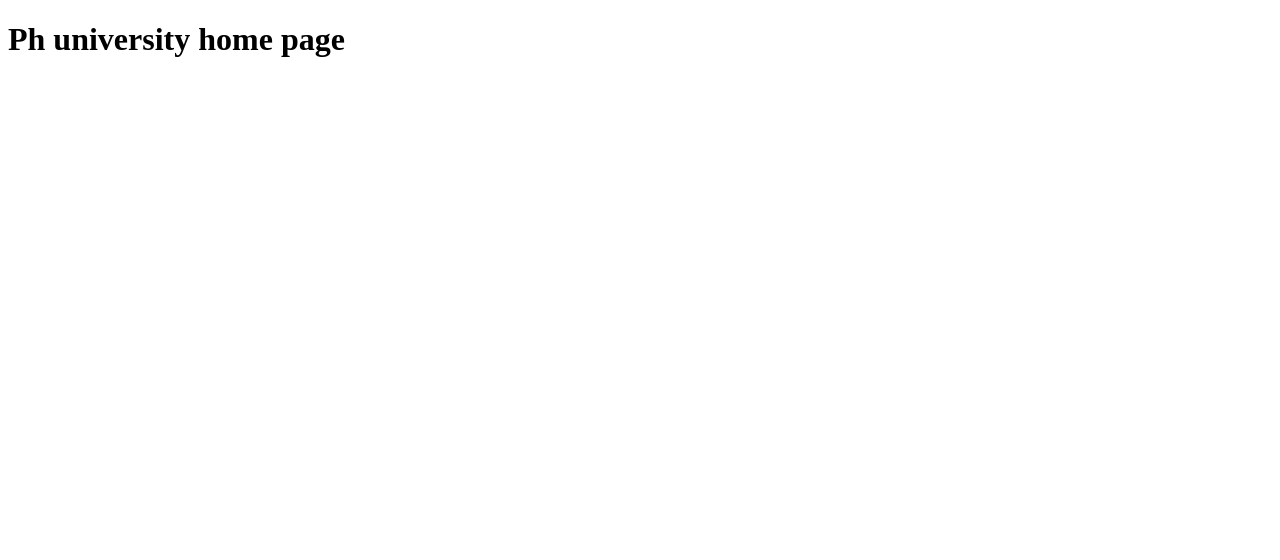
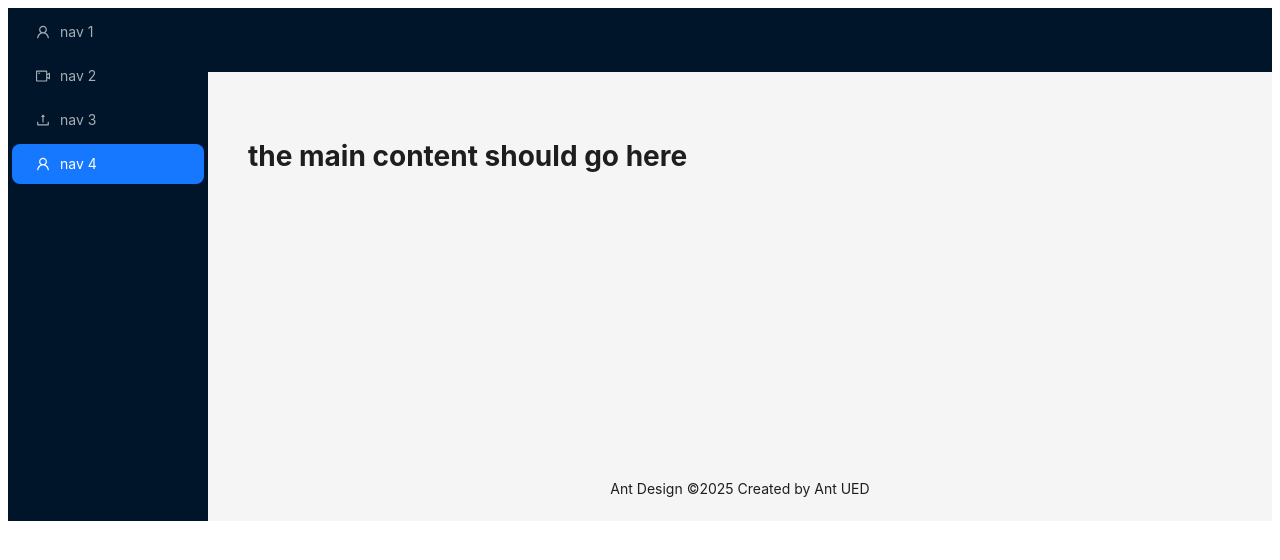
Before and after one commit to MdSaifulIslamRafsan/ph-university-frontend, a React (Vite) app: page / in a window 1280 px wide. Shown: the top 560 px of the page. Built offline with nearby package versions, Linux system fonts and the light colour scheme.

Commit message:
added Layout component with ant design

```diff
--- a/src/App.tsx
+++ b/src/App.tsx
@@ -1,10 +1,11 @@
 
+import MainLayout from './components/layout/MainLayout';
 
 function App() {
 
   return (
     <>
-     <h1>Ph university home page</h1>
+    <MainLayout></MainLayout>
     </>
   )
 }
--- /dev/null
+++ b/src/components/layout/MainLayout.tsx
@@ -0,0 +1,48 @@
+import { Layout, Menu } from "antd";
+const { Header, Content, Footer, Sider } = Layout;
+import { UploadOutlined, UserOutlined, VideoCameraOutlined } from '@ant-design/icons';
+import { createElement } from "react";
+const items = [UserOutlined, VideoCameraOutlined, UploadOutlined, UserOutlined].map(
+    (icon, index) => ({
+      key: String(index + 1),
+      icon: createElement(icon),
+      label: `nav ${index + 1}`,
+    }),
+  );
+const MainLayout = () => {
+    return (
+        <Layout>
+        <Sider
+          breakpoint="lg"
+          collapsedWidth="0"
+          onBreakpoint={(broken) => {
+            console.log(broken);
+          }}
+          onCollapse={(collapsed, type) => {
+            console.log(collapsed, type);
+          }}
+        >
+          <div className="demo-logo-vertical" />
+          <Menu theme="dark" mode="inline" defaultSelectedKeys={['4']} items={items} />
+        </Sider>
+        <Layout>
+          <Header style={{ padding: 0}} />
+          <Content style={{ margin: '24px 16px 0' }}>
+            <div
+              style={{
+                padding: 24,
+                minHeight: 360,
+              }}
+            >
+              <h1>the main content should go here</h1>
+            </div>
+          </Content>
+          <Footer style={{ textAlign: 'center' }}>
+            Ant Design ©{new Date().getFullYear()} Created by Ant UED
+          </Footer>
+        </Layout>
+      </Layout>
+    );
+};
+
+export default MainLayout;
```
